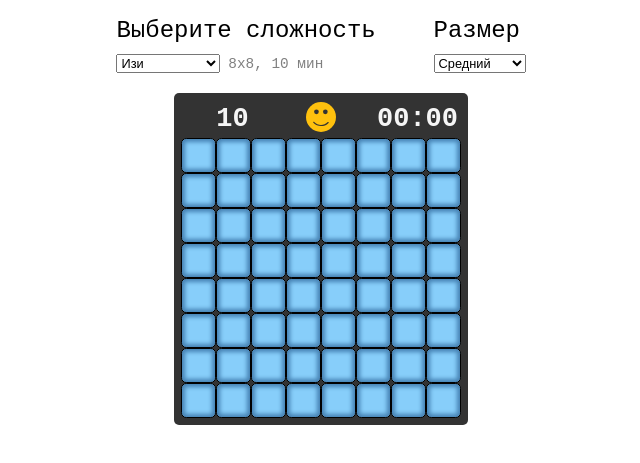
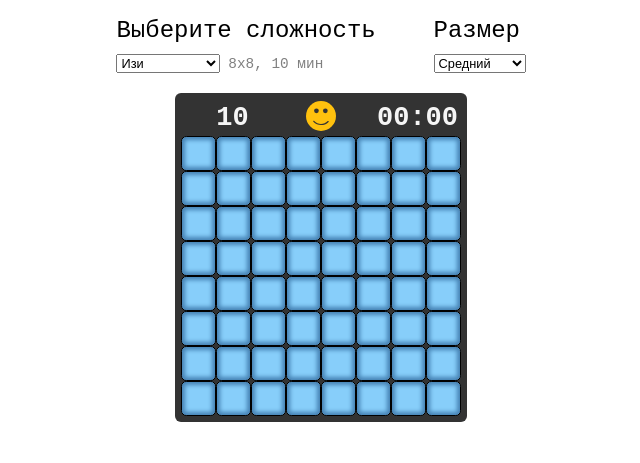
Before and after one commit to Dmitriy-kiselyov/Minesweeper, a plain HTML site: page index.html in a window 1280 px wide. Shown: the part 83-546 px from the top of the page, without its empty margins (319-959 px from the left). Drawn offline with Linux system fonts and the light colour scheme.

Commit message:
Game style sizes fixed

```diff
--- a/minesweeper.css
+++ b/minesweeper.css
@@ -1,8 +1,8 @@
 .minesweeper {
     display: inline-block;
     background-color: #333;
-    border-radius: 5px;
-    padding: 5px;
+    border-radius: 0.2em;
+    padding: 0.15em;
 
     transition: font-size 100ms ease;
 
@@ -22,7 +22,7 @@
     position: relative; /*for picture-face*/
 
     overflow: auto;
-    padding: 2px 5px;
+    padding: 0.05em 0.15em;
     color: whitesmoke;
     text-align: center;
 
@@ -58,10 +58,6 @@
     background: url(icons/fuse.svg);
 }
 
-.minesweeper .picture-clock {
-    background: url(icons/alarm-clock.svg);
-}
-
 /*face*/
 
 .minesweeper .picture-face {
@@ -92,7 +88,7 @@
 /*field*/
 
 .minesweeper .field {
-    padding: 2px;
+    padding: 0.05em;
 }
 
 .minesweeper .line {
```
